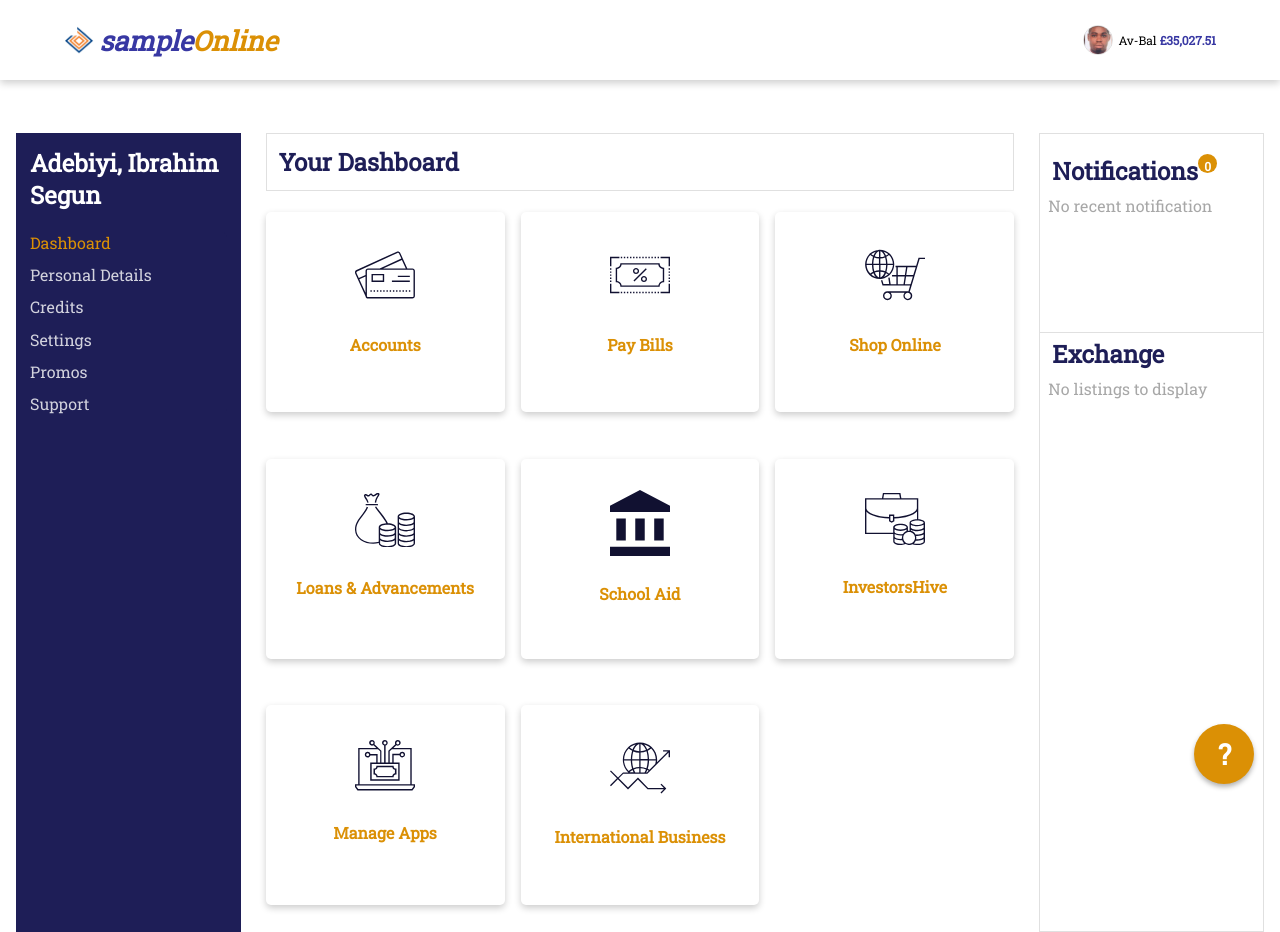
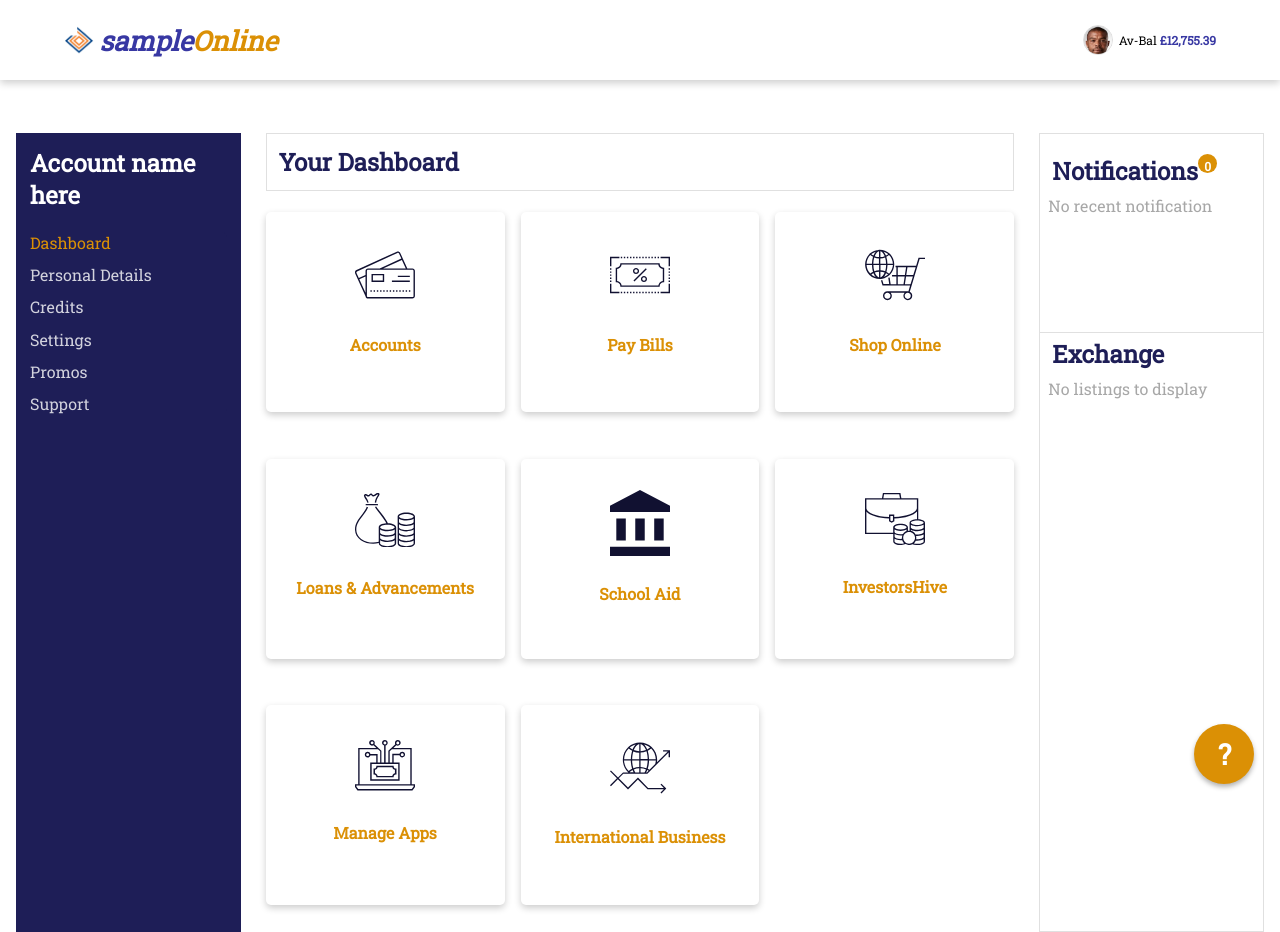
Before and after one commit to steveify1/sample-financial-app-dashboard, a website: page accounts.html in a window 1280 px wide. Shown: the top 932 px of the page. Drawn offline with Linux system fonts and the light colour scheme.

Commit message:
updated some text content

```diff
--- a/accounts.html
+++ b/accounts.html
@@ -20,7 +20,7 @@
 
             <ul class="menu-items flex">
                 <li class="menu-item profile">
-                    <img src="./img/IMG-20190910-WA0003.jpg" alt="">
+                    <img src="./img/profile-pic-2.jpg" alt="">
                 </li>
                 <li class="menu-item">Av-Bal <span class="balance"></span></li>
             </ul>
@@ -58,7 +58,7 @@
             <!-- Application Tasks -->
             <div id="customer-tray" class="grid">
                 <section id="account-menu">
-                    <h1>Adebiyi, Ibrahim Segun</h1>
+                    <h1>Account name here</h1>
                     <svg id="hamburger" xmlns="http://www.w3.org/2000/svg" viewBox="0 0 16 10.7">
                         <path d="M0 1.8h16V0H0v1.8zm0 4.4h16V4.4H0v1.8zm0 4.5h16V8.9H0v1.8z" /></svg>
                     <ul class="menu-items dashboard-menu">
--- a/css/main.css
+++ b/css/main.css
@@ -478,10 +478,6 @@ a,
   height: 30px;
   width: 30px;
   border: 1px solid rgba(0, 0, 0, 0.13);
-  background: rgba(0, 0, 0, 0), url("../img/online_ad_for_savings.jpg");
-  background-repeat: no-repeat;
-  background-size: cover;
-  background-position: center;
   overflow: hidden;
   display: -o-flex;
   display: -ms-flex;
@@ -497,12 +493,6 @@ a,
   object-fit: cover;
   -o-object-position: top;
   object-position: top;
-  -o-transform: scale(2);
-  -ms-transform: scale(2);
-  -moz-transform: scale(2);
-  -webkit-transform: scale(2);
-  -khtml-transform: scale(2);
-  transform: scale(2);
 }
 
 #login {
--- a/js/app.js
+++ b/js/app.js
@@ -1,7 +1,7 @@
 var user = {
-    username: "Ibcrown",
-    password: "Adebiyi01",
-    balance: 35027.51
+    username: "ibrahim",
+    password: "12345",
+    balance: 12755.39
 }
 
 
```
Also changed, not shown: 1 other file.
